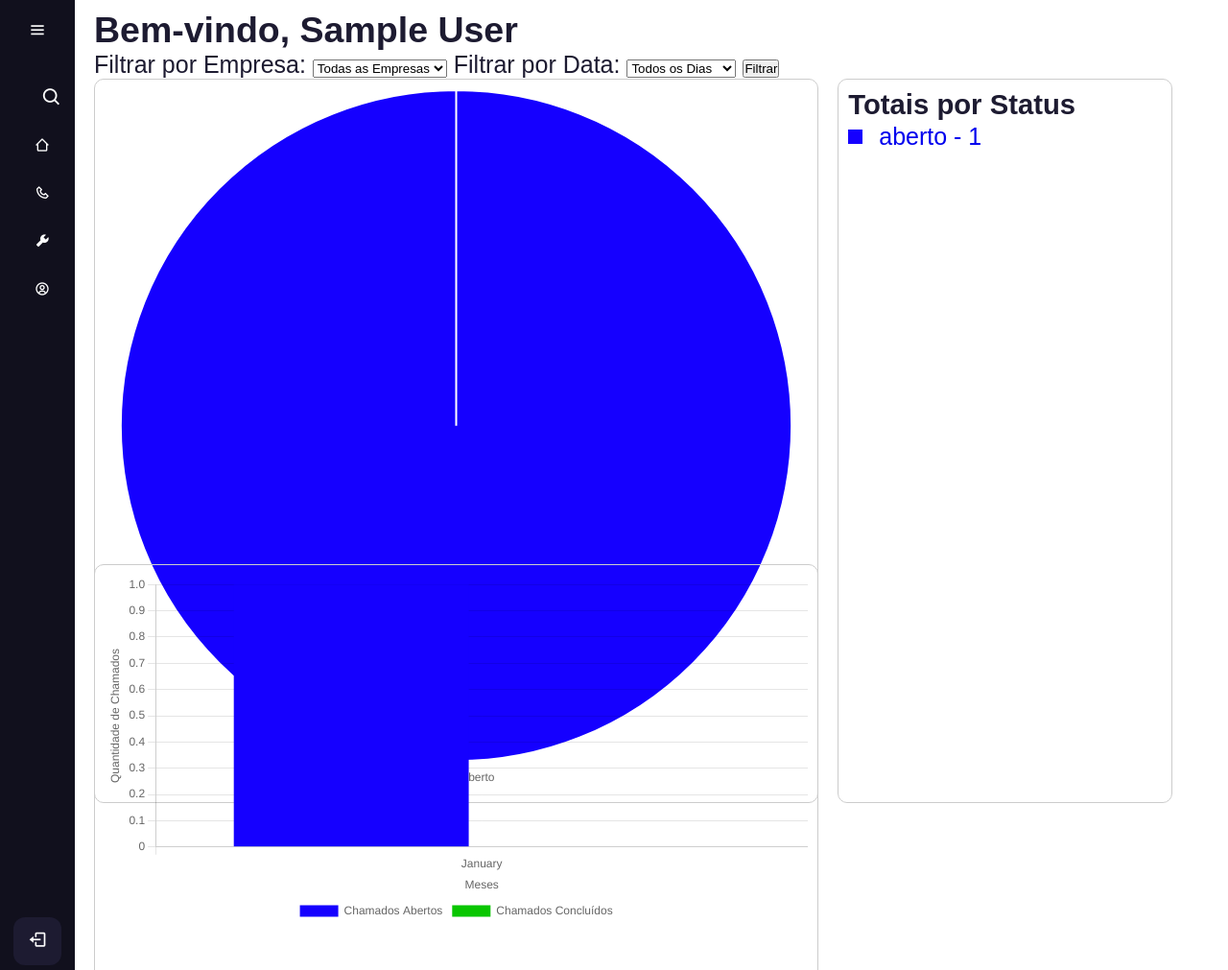
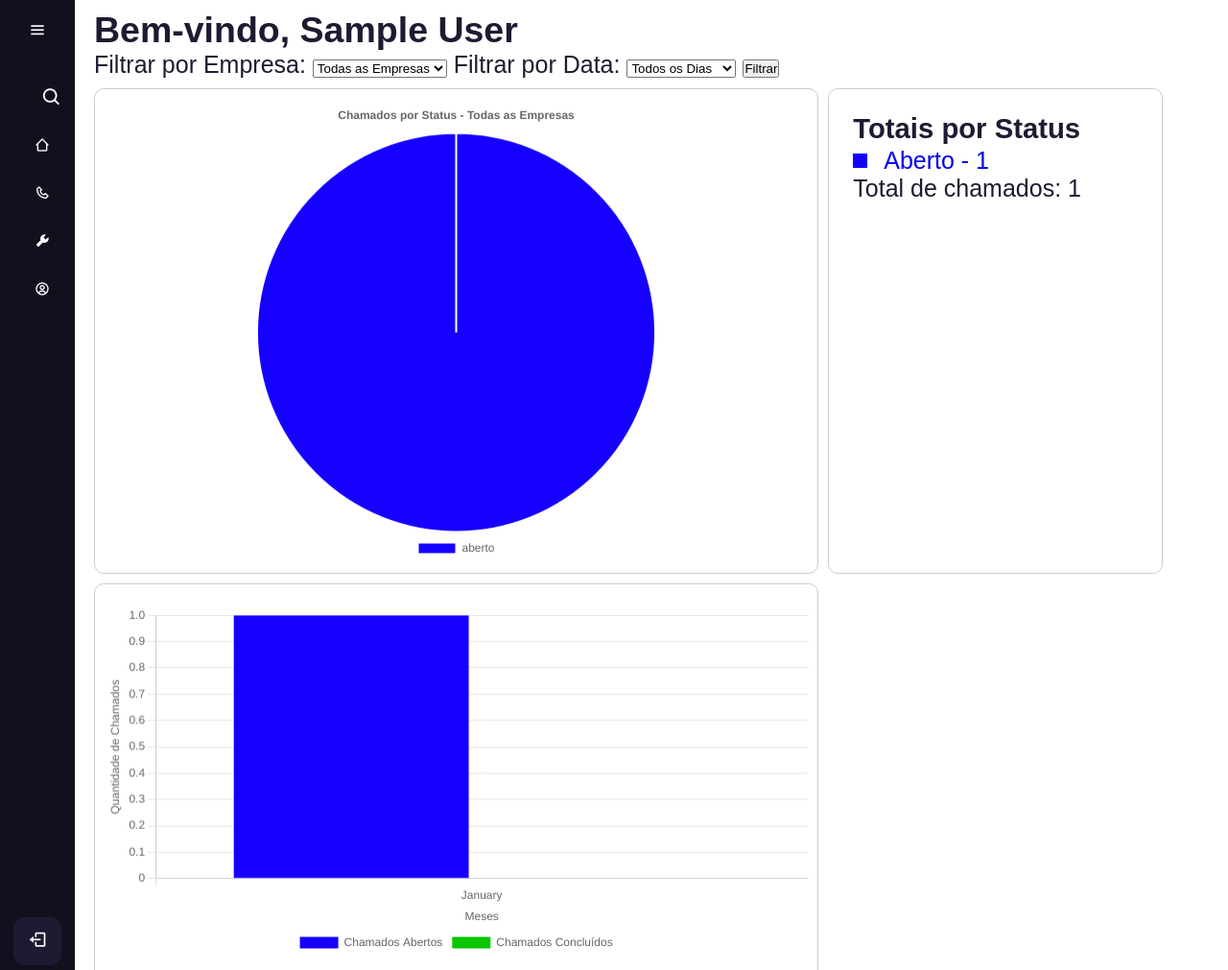
Before and after one commit to MoraesCristian/MTL_MANU, a Django app: page /home/ in a window 1280 px wide. Shown: the whole page at 96% size. Run offline with Django 5.2, Linux system fonts and the light colour scheme; a user stored in the database is signed in; tables that the repository leaves empty hold one stand-in row (values such as "Sample post").

Commit message:
Ajustes em home

```diff
--- a/base_static/global/css/home.css
+++ b/base_static/global/css/home.css
@@ -365,17 +365,26 @@ body{
 .chart-top, .chart-bot {
     display: flex;
     flex-wrap: wrap;
-    gap: 20px;
+    gap: 10px;
     height: 50%; /* Ocupa 50% da altura da dashboard-container */
+    box-sizing: border-box; /* Inclui padding e border no tamanho total */
+    margin-bottom: 10px;
 }
 
 .chart-container, .chart-container-bot {
+    display: flex;
+    flex-wrap: wrap;
+    justify-content: center;
+    align-items: center;
     flex: 0 1 65%; /* Ocupa 65% da largura */
     min-width: 300px; /* Largura mínima para responsividade */
     border: 1px solid #ccc; /* Apenas para visualização */
     border-radius: 10px;
     padding: 10px; /* Espaçamento interno */
     box-sizing: border-box; /* Inclui padding e border no tamanho total */
+    height: 100%; /* Ocupa 100% da altura do contêiner pai */
+    margin-top: 10px;
+    overflow: hidden; /* Evita que o gráfico ultrapasse os limites do contêiner */
 }
 
 .chart-status, .chart-status-bot {
@@ -384,19 +393,49 @@ body{
     min-width: 150px; /* Largura mínima para responsividade */
     border: 1px solid #ccc; /* Apenas para visualização */
     border-radius: 10px;
-    padding: 10px; /* Espaçamento interno */
     text-align: left;
     text-decoration: none;
-    box-sizing: border-box; /* Inclui padding e border no tamanho total */
-    height: auto;
+    height: 100%; /* Ocupa 100% da altura do contêiner pai */
+    margin-top: 10px;
+    box-sizing: border-box; /* Inclui padding e border no cálculo da largura */
 }
 
 @media (max-width: 768px) {
-    .chart-container, .chart-status, .chart-bot, .chart-container-bot {
-        flex: 1 1 100%; /* Ocupa 100% da largura em telas menores */
+    /* Para telas menores que 768px */
+    .dashboard-container {
+        padding: 10px; /* Adiciona padding para evitar que o conteúdo encoste nas bordas da tela */
+    }
+    .chart-top, .chart-bot {
+        flex-direction: column; /* Disposição em coluna */
+        height: auto; /* A altura se ajusta automaticamente */
+    }
+    .chart-container, .chart-container-bot, .chart-status, .chart-status-bot {
+        flex: 1 1 100%; /* Em telas pequenas, ocupe 100% da largura */
+        height: auto; /* Deixe a altura ser ajustada automaticamente */
+        max-width: 100%; /* Garante que o gráfico não ultrapasse a tela */
+        margin-top: 10px;
+    }
+    .chart-container-bot {
+        max-height: 300px; /* Ajuste a altura máxima para dispositivos móveis */
+        overflow: auto; /* Permita rolagem em telas menores */
+    }
+    .chart-status {
+        margin-top: 10px;
+        flex: 1 1 100%; /* Deixe a área de status ocupar 100% em telas pequenas */
+        min-width: 100%; /* Garante que a largura não seja menor que 100% */
+        padding: 10px; /* Adiciona espaçamento interno */
+    }
+    .filter-form {
+        display: flex;
+        flex-direction: column;
+        gap: 10px;
+    }
+
+    .filter-label, .filter-select, .filter-button {
+        width: 100%;
     }
 }
-/* Estilos para os indicadores de status */
+
 .status-indicator {
     display: inline-block;
     width: 15px;
--- a/base_templates/global/base.html
+++ b/base_templates/global/base.html
@@ -1,6 +1,6 @@
 {% load static %}
 <!DOCTYPE html>
-<html lang="en">
+<html lang="pt-br">
 <head>
     <meta charset="UTF-8">
     <meta name="viewport" content="width=device-width, initial-scale=1.0">
--- a/contact/templates/contact/documentacao_chamado.html
+++ b/contact/templates/contact/documentacao_chamado.html
@@ -14,6 +14,8 @@
                 <p><strong>Usuário:</strong> {{ detalhe.usuario }}</p>
                 <p><strong>Observação:</strong> {{ detalhe.observacao|default:"Nenhuma observação." }}</p>
                 <p><strong>Concluído:</strong> {{ detalhe.concluido|yesno:"Sim,Não" }}</p>
+
+                <!-- Exibindo fotos do cliente -->
                 <div class="sub-container">
                     <p><strong>Fotos Clientes:</strong></p>
                     {% if detalhe.fotos_clientes %}
@@ -26,6 +28,8 @@
                         <p>N/A</p>
                     {% endif %}
                 </div>
+
+                <!-- Exibindo fotos de ajustes -->
                 <div class="sub-container">
                     <p><strong>Fotos Ajustes:</strong></p>
                     {% if detalhe.fotos_ajustes %}
--- a/contact/templates/contact/home.html
+++ b/contact/templates/contact/home.html
@@ -8,11 +8,11 @@
         <label for="empresa" class="filter-label">Filtrar por Empresa:</label>
         <select name="empresa_id" id="empresa" class="filter-select">
             <option value="">Todas as Empresas</option>
-            {% for empresa in empresas %}
-                <option value="{{ empresa.id }}" {% if empresa_id == empresa.id %}selected{% endif %}>
-                    {{ empresa.nome_fantasia }}
-                </option>
-            {% endfor %}
+                {% for empresa in empresas %}
+                    <option value="{{ empresa.id }}" {% if empresa.id == empresa_selecionada_id %}selected{% endif %}>
+                        {{ empresa.nome_fantasia }}
+                    </option>
+                {% endfor %}
         </select>
 
         <label for="date_filter" class="filter-label">Filtrar por Data:</label>
@@ -29,6 +29,7 @@
     <div class="chart-top">
         <div class="chart-container">
             <canvas id="statusChart"></canvas>
+            <div id="totalChamados" style="text-align: center; font-weight: bold; margin-top: 10px;"></div>
         </div>
         <div class="chart-status">
             <h3 class="status-title">Totais por Status</h3>
@@ -36,13 +37,14 @@
                 {% for status, total in status_totals.items %}
                     <div class="status-item">
                         <span class="status-indicator {{ status|lower }}"></span>
-                        <a href="{% url 'contact:listar_chamados' %}?status_chamado={{ status }}&empresa_id={{ empresa_id }}" class="status-link {{ status|lower }}">
-                            {{ status }} - {{ total }}
+                        <a href="{% url 'contact:listar_chamados' %}?status_chamado={{ status }}&empresa_id={{ empresa_selecionada_id }}" class="status-link {{ status|lower }}">
+                            {{ status|capfirst }} - {{ total }}
                         </a><br>
                     </div>
                 {% empty %}
                     <p class="status-empty">Nenhum dado disponível</p>
                 {% endfor %}
+                <p class="total-number">Total de chamados: {{ total_chamados }}</p>
             </div>
         </div>
     </div>
@@ -67,6 +69,10 @@
                 legend: {
                     display: true,
                     position: 'bottom',
+                },
+                title: {
+                    display: true,
+                    text: '{{ title }}'
                 }
             }
         }
--- a/contact/templates/contact/listar_chamados.html
+++ b/contact/templates/contact/listar_chamados.html
@@ -12,10 +12,10 @@
 {% if user.tipo_usuario == 'admin' or user.tipo_usuario == 'operador' or user.tipo_usuario == 'manager' %}
   <form method="get">
     <input type="text" name="search" placeholder="Pesquisar" value="{{ request.GET.search }}">
-    <select name="empresa">
+    <select name="empresa_id">
       <option value="">Selecione uma empresa</option>
       {% for empresa in empresas %}
-      <option value="{{ empresa.nome_fantasia }}" {% if request.GET.empresa == empresa.nome_fantasia %}selected{% endif %}>{{ empresa.nome_fantasia }}</option>
+      <option value="{{ empresa.id }}" {% if request.GET.empresa_id == empresa.id|stringformat:"s" %}selected{% endif %}>{{ empresa.nome_fantasia }}</option>
       {% endfor %}
     </select>
     <input type="date" name="data_abertura_inicio" value="{{ request.GET.data_abertura_inicio }}">
--- a/contact/urls.py
+++ b/contact/urls.py
@@ -25,9 +25,9 @@ urlpatterns = [
     path('chamado/<int:chamado_id>/tarefa/<int:tarefa_id>/detalhe/<int:detalhe_tarefa_id>/editar/', views.detalhe_tarefa_edit_view, name='detalhe_tarefa_edit'),
     path('chamado/<int:chamado_id>/atualizar-status/', views.atualizar_status_chamado_view, name='atualizar_status_chamado'),
     path('chamado/<int:chamado_id>/adicionar_prestadora_servico/', views.adicionar_prestadora_servico_view, name='adicionar_prestadora_servico'),
+    path('delete_image/', views.delete_image, name='delete_image'),
     path('view_signature/<int:chamado_id>/', views.view_signature, name='view_signature'),
     path('save_signature/<int:chamado_id>/', views.save_signature, name='save_signature'),
-    path('excluir_imagem/<int:imagem_id>/', views.excluir_imagem, name='excluir_imagem'),
     path('documentacao/<int:chamado_id>/', views.documentacao_chamado_view, name='documentacao_chamado'),
     path('chamado/<int:chamado_id>/documentacao/pdf/', views.gerar_pdf_chamado_view, name='gerar_pdf_chamado'),
     path('tarefas/', views.buscar_tarefas, name='buscar_tarefas'),
--- a/contact/views/chamado_views.py
+++ b/contact/views/chamado_views.py
@@ -63,6 +63,9 @@ def listar_chamados(request):
         chamados = chamados.filter(status_chamado=status_chamado_filter)
 
     if search:
+        # Adicionando debug para verificar o valor de search
+        print(f"Valor de search: {search}")
+
         chamados = chamados.filter(
             Q(empresa__cnpj__icontains=search) |
             Q(numero_ordem__icontains=search) |
--- a/contact/views/contact_views.py
+++ b/contact/views/contact_views.py
@@ -7,6 +7,7 @@ from django.contrib.auth.decorators import login_required
 from django.contrib.auth.views import PasswordResetView
 from django.contrib import messages
 from django.db.models import Count, Q
+from django.db.models.functions import ExtractMonth
 from django.utils import timezone
 from contact.models import Chamado, Empresa
 from django.db.models.functions import TruncMonth
@@ -31,20 +32,18 @@ def login_view(request):
 
     return render(request, 'contact/login.html')
 
-from django.db.models.functions import TruncMonth
-
 @login_required
 def home_view(request):
     user = request.user
-    empresa_selecionada_id = request.GET.get('empresa_id')  # Captura a empresa selecionada (None se não selecionada)
-    date_filter = request.GET.get('date_filter')  # Captura o filtro de datas (None se não selecionado)
+    empresa_selecionada_id = request.GET.get('empresa_id')
+    date_filter = request.GET.get('date_filter')
     cnpj_padrao = '00.000.000/0000-00'
 
     chamados = None
-    title = 'Chamados por Status'  # Título padrão
+    chamados_por_mes = None
+    title = 'Chamados por Status'
     status_totals = {}
 
-    # Dicionário de cores para os status
     status_colors = {
         'aberto': '#1500ff',
         'concluido': '#09c600',
@@ -54,7 +53,6 @@ def home_view(request):
         'Nenhum dado': '#898989'
     }
 
-    # Determina a data inicial com base no filtro
     date_limit = None
     if date_filter == '7':
         date_limit = timezone.now() - timedelta(days=7)
@@ -65,30 +63,52 @@ def home_view(request):
     elif date_filter == '90':
         date_limit = timezone.now() - timedelta(days=90)
 
-    # Verificar o tipo de usuário
     if user.tipo_usuario in ['admin', 'operador']:
         chamados = Chamado.objects.values('status_chamado').annotate(total=Count('id'))
+
         if date_limit:
             chamados = chamados.filter(data_criacao__gte=date_limit)
-        if not empresa_selecionada_id:
-            empresa_padrao = Empresa.objects.filter(cnpj=cnpj_padrao).first()
-            empresa_selecionada_id = empresa_padrao.id if empresa_padrao else None
+
         if empresa_selecionada_id:
-            chamados = Chamado.objects.filter(empresa_id=empresa_selecionada_id).values('status_chamado').annotate(total=Count('id'))
-            if date_limit:
-                chamados = chamados.filter(data_criacao__gte=date_limit)
+            chamados = chamados.filter(empresa_id=empresa_selecionada_id).values('status_chamado').annotate(total=Count('id'))
             empresa_nome_fantasia = Empresa.objects.filter(id=empresa_selecionada_id).values_list('nome_fantasia', flat=True).first()
             title = f'Chamados por Status - {empresa_nome_fantasia}'
+        else:
+            title = 'Chamados por Status - Todas as Empresas'
+
+        chamados_por_mes = Chamado.objects.all()
+        total_chamados = chamados.count()
+
+        if empresa_selecionada_id:
+            chamados_por_mes = chamados_por_mes.filter(empresa_id=empresa_selecionada_id)
+        if date_limit:
+            chamados_por_mes = chamados_por_mes.filter(data_criacao__gte=date_limit)
+
+        chamados_por_mes = chamados_por_mes.annotate(mes=TruncMonth('data_criacao')).values('mes').annotate(
+            abertos=Count('id', filter=Q(status_chamado='aberto')),
+            concluidos=Count('id', filter=Q(status_chamado='concluido'))
+        ).order_by('mes')
+
     elif user.tipo_usuario == 'user':
-        chamados = Chamado.objects.filter(prestadora_servico=user.empresa).values('status_chamado').annotate(total=Count('id'))
+        empresas_vinculadas = Empresa.objects.filter(id__in=Chamado.objects.filter(prestadora_servico=user.empresa).values('empresa_id')).values_list('id', flat=True)
+
+        chamados = Chamado.objects.filter(empresa_id__in=empresas_vinculadas).values('status_chamado').annotate(total=Count('id'))
+
         if date_limit:
             chamados = chamados.filter(data_criacao__gte=date_limit)
-        if empresa_selecionada_id:
-            chamados = chamados.filter(empresa_id=empresa_selecionada_id).values('status_chamado').annotate(total=Count('id'))
-            if date_limit:
-                chamados = chamados.filter(data_criacao__gte=date_limit)
-            empresa_nome_fantasia = Empresa.objects.filter(id=empresa_selecionada_id).values_list('nome_fantasia', flat=True).first()
-            title = f'Chamados por Status - {empresa_nome_fantasia}'
+
+        empresas_vinculadas_queryset = Empresa.objects.filter(id__in=empresas_vinculadas).values('id', 'nome_fantasia')
+
+        total_chamados = chamados.count()
+
+        chamados_por_mes = Chamado.objects.filter(empresa_id__in=empresas_vinculadas).annotate(mes=TruncMonth('data_criacao')).values('mes').annotate(
+            abertos=Count('id', filter=Q(status_chamado='aberto')),
+            concluidos=Count('id', filter=Q(status_chamado='concluido'))
+        ).order_by('mes')
+
+        if date_limit:
+            chamados_por_mes = chamados_por_mes.filter(mes__gte=date_limit)
+
     elif user.tipo_usuario == 'manager':
         user_empresa = user.empresa
         if Empresa.objects.filter(filial_de=user_empresa).exists():
@@ -99,7 +119,11 @@ def home_view(request):
         chamados = Chamado.objects.filter(empresa_id__in=empresas_visiveis).values('status_chamado').annotate(total=Count('id'))
         if date_limit:
             chamados = chamados.filter(data_criacao__gte=date_limit)
+
         title = f'Chamados por Status - {user_empresa.nome_fantasia}'
+
+        total_chamados = chamados.count()
+
         if empresa_selecionada_id and int(empresa_selecionada_id) in empresas_visiveis:
             chamados = chamados.filter(empresa_id=empresa_selecionada_id).values('status_chamado').annotate(total=Count('id'))
             if date_limit:
@@ -108,13 +132,26 @@ def home_view(request):
             title = f'Chamados por Status - {empresa_nome_fantasia}'
         empresas_visiveis_queryset = Empresa.objects.filter(id__in=empresas_visiveis).values('id', 'nome_fantasia')
 
+        chamados_por_mes = Chamado.objects.filter(empresa_id__in=empresas_visiveis)
+        if empresa_selecionada_id and int(empresa_selecionada_id) in empresas_visiveis:
+            chamados_por_mes = chamados_por_mes.filter(empresa_id=empresa_selecionada_id)
+
+        chamados_por_mes = chamados_por_mes.annotate(mes=TruncMonth('data_criacao')).values('mes').annotate(
+            abertos=Count('id', filter=Q(status_chamado='aberto')),
+            concluidos=Count('id', filter=Q(status_chamado='concluido'))
+        ).order_by('mes')
+
+        if date_limit:
+            chamados_por_mes = chamados_por_mes.filter(mes__gte=date_limit)
+
+    # Aqui, agregamos os dados por tipo de usuário
     df = pd.DataFrame(list(chamados))
+
     if df.empty:
         df = pd.DataFrame({'status_chamado': ['Nenhum dado'], 'total': [0]})
     else:
         status_totals = df.set_index('status_chamado')['total'].to_dict()
 
-    # Converte os dados do gráfico para JSON para passar para o template
     graph_data = {
         'labels': df['status_chamado'].tolist(),
         'datasets': [{
@@ -122,12 +159,6 @@ def home_view(request):
             'backgroundColor': [status_colors[status] for status in df['status_chamado']]
         }]
     }
-
-    # Dados do gráfico de barras
-    chamados_por_mes = Chamado.objects.annotate(mes=TruncMonth('data_criacao')).values('mes').annotate(
-        abertos=Count('id', filter=Q(status_chamado='aberto')),
-        concluidos=Count('id', filter=Q(status_chamado='concluido'))
-    ).order_by('mes')
 
     meses = [chamado['mes'].strftime('%B') for chamado in chamados_por_mes]
     chamados_abertos = [chamado['abertos'] for chamado in chamados_por_mes]
@@ -151,22 +182,22 @@ def home_view(request):
 
     if user.tipo_usuario == 'manager':
         empresas = empresas_visiveis_queryset
+    elif user.tipo_usuario == 'user':
+        empresas = empresas_vinculadas_queryset
     else:
-        empresas = Empresa.objects.values('id', 'nome_fantasia').distinct()
-
+        empresas = Empresa.objects.values('id', 'nome_fantasia').order_by('nome_fantasia')
 
     return render(request, 'contact/home.html', {
-        'graph_data': graph_data, #PIE
-        'bar_chart_data': bar_chart_data, #BAR
+        'title': title,
+        'chamados': chamados,
+        'total_chamados': total_chamados,
+        'status_totals': status_totals,
+        'graph_data': graph_data,
+        'bar_chart_data': bar_chart_data,
         'empresas': empresas,
-        'empresa_id': empresa_selecionada_id,
-        'status_totals': status_totals,
-        'status_colors': status_colors,
-        'title': title,
+        'empresa_selecionada_id': empresa_selecionada_id,
         'date_filter': date_filter
     })
-
-
 
 @login_required
 def logout_view(request):
```
Also changed, not shown: contact/templates/contact/detalhe_tarefa_form.html (+26 -22 lines), contact/templates/contact/visualizar_chamado.html (+47 -7 lines), contact/views/area_chamadoviews.py (+58 -38 lines), contact/templates/contact/detalhe_tarefa.html (line endings or trailing spaces).
